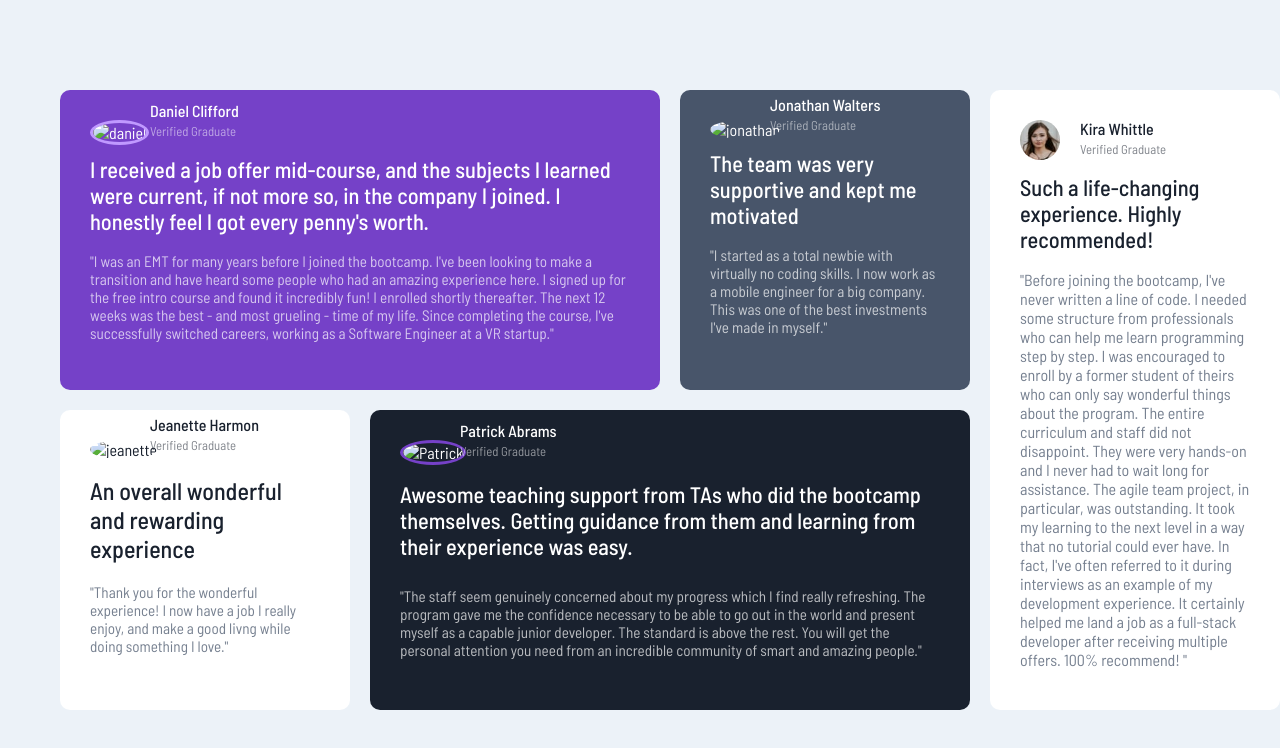
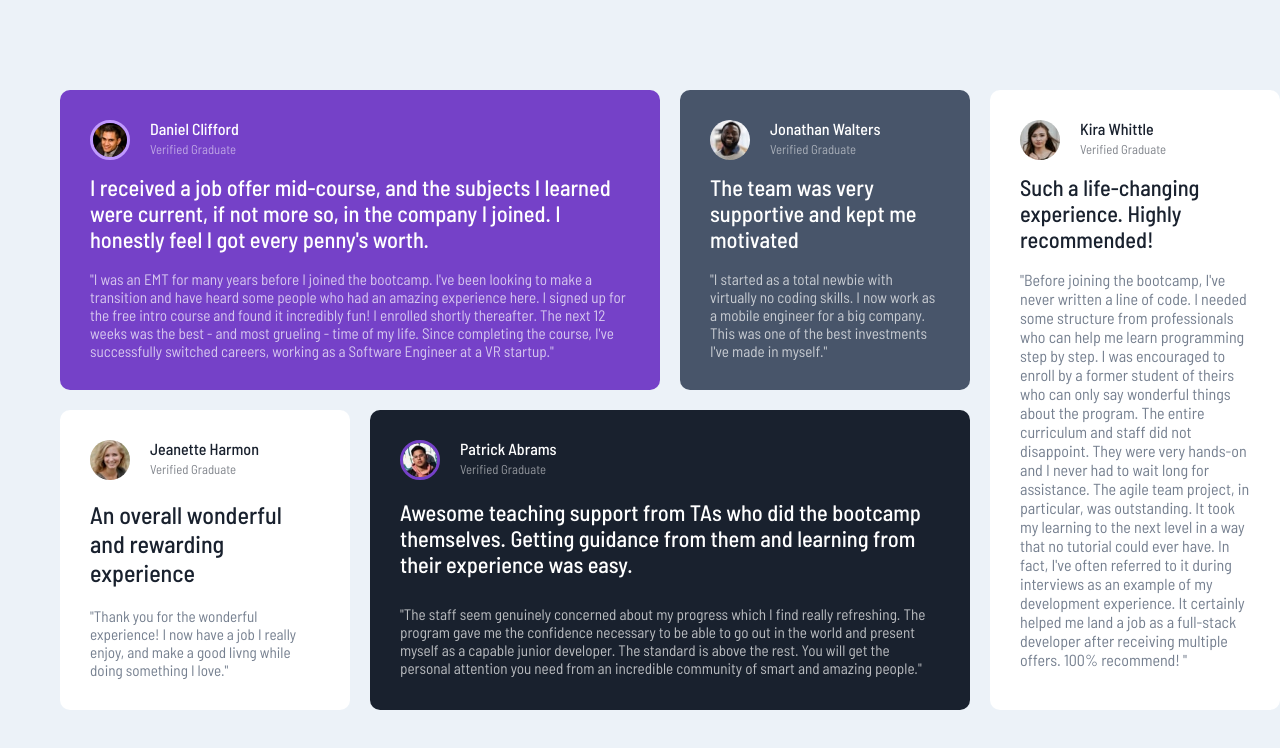
Before and after one commit to Macnelson9/Responsive-Testimonials-Section, a plain HTML site: page index.html in a window 1280 px wide. Shown: the top 748 px of the page. Drawn offline with Linux system fonts and the light colour scheme.

Commit message:
Update index.html

```diff
--- a/index.html
+++ b/index.html
@@ -9,7 +9,7 @@
   <body>
     <div class="container">
       <div class="card card1">
-        <img src="./img/image-daniel.jpg" alt="daniel" />
+        <img src="image-daniel.jpg" alt="daniel" />
         <p class="name">Daniel Clifford</p>
         <p class="title">Verified Graduate</p>
 
@@ -30,7 +30,7 @@
       </div>
 
       <div class="card card2">
-        <img src="./img/image-jonathan.jpg" alt="jonathan" />
+        <img src="image-jonathan.jpg" alt="jonathan" />
         <p class="name">Jonathan Walters</p>
         <p class="title">Verified Graduate</p>
         <h2>The team was very supportive and kept me motivated</h2>
@@ -41,7 +41,7 @@
         </p>
       </div>
       <div class="card card3">
-        <img src="./img/image-jeanette.jpg" alt="jeanette" />
+        <img src="image-jeanette.jpg" alt="jeanette" />
         <p class="name">Jeanette Harmon</p>
         <p class="title">Verified Graduate</p>
         <h2>An overall wonderful and rewarding experience</h2>
@@ -51,7 +51,7 @@
         </p>
       </div>
       <div class="card card4">
-        <img src="./img/image-patrick.jpg" alt="Patrick" />
+        <img src="image-patrick.jpg" alt="Patrick" />
         <p class="name">Patrick Abrams</p>
         <p class="title">Verified Graduate</p>
         <h2>
```
